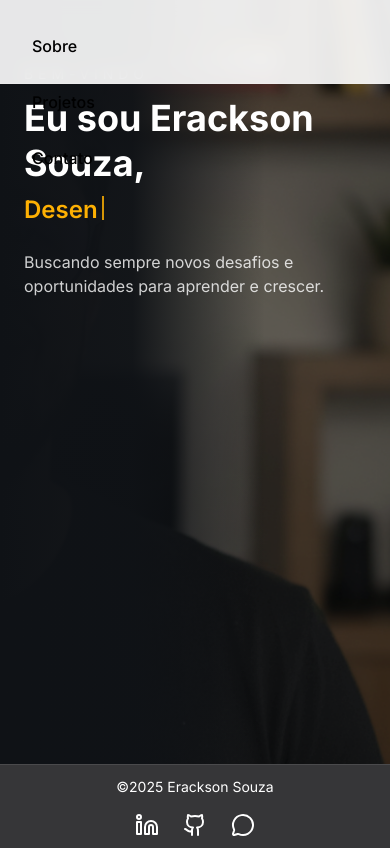
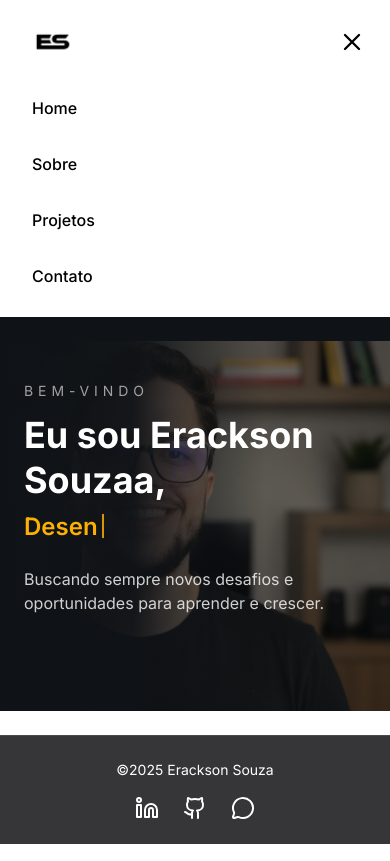
Before and after one commit to eracksonsouza/new-portfolio, a Next.js app: page /new-home in a window 390 px wide. Both pictures are taken after a click on the button "Toggle menu". Built offline with nearby package versions, Linux system fonts and the light colour scheme.

Commit message:
style: update layout and spacing in various components for improved aesthetics and responsiveness

```diff
--- a/src/app/(site)/contact/page.tsx
+++ b/src/app/(site)/contact/page.tsx
@@ -18,12 +18,6 @@ export const metadata: Metadata = {
       "Entre em contato com Erackson Souza para discutir projetos, oportunidades de colaboração ou tirar dúvidas sobre desenvolvimento web.",
     url: "https://erackson-souza.vercel.app/contact",
     type: "website",
-  },
-  twitter: {
-    card: "summary",
-    title: "Contato | Erackson Souza",
-    description:
-      "Entre em contato com Erackson Souza para discutir projetos e oportunidades.",
   },
   alternates: {
     canonical: "https://erackson-souza.vercel.app/contact",
--- a/src/app/(site)/new-home/page.tsx
+++ b/src/app/(site)/new-home/page.tsx
@@ -65,14 +65,14 @@ function Typewriter({
 
 export default function NewHome() {
   return (
-    <div className="relative min-h-[calc(100vh-5rem)] overflow-hidden bg-[#0f1216]">
+    <div className="relative min-h-70vh overflow-hidden bg-[#0f1216]">
       {/* Foto como background */}
-      <div className="absolute inset-0">
+      <div className="absolute inset-0 mt-6">
         <Image
           src={fotoHero}
           alt="Foto de Erackson Souza"
           fill
-          sizes="100vw"
+          sizes="80vw"
           priority
           className="object-cover opacity-60 md:opacity-90 select-none pointer-events-none"
           style={{ objectPosition: `${FOCAL_X}% ${FOCAL_Y}%` }}
@@ -88,7 +88,7 @@ export default function NewHome() {
             Bem-vindo
           </p>
           <h1 className="mt-3 text-4xl md:text-6xl leading-tight font-extrabold text-white">
-            Eu sou Erackson Souza,
+            Eu sou Erackson Souzaa,
             <br className="hidden md:block" />
             <span className="block mt-2 md:mt-4 text-2xl md:text-4xl font-semibold">
               <Typewriter
@@ -107,7 +107,6 @@ export default function NewHome() {
           </p>
 
           <div className="mt-8 flex flex-wrap gap-4">
-            {/* Espaço reservado para CTAs se desejar adicionar depois */}
           </div>
         </div>
       </section>
--- a/src/components/footer.tsx
+++ b/src/components/footer.tsx
@@ -11,9 +11,9 @@ const socialLinks = {
 
 const Footer = () => {
   return (
-    <footer className="h-[10vh] flex items-center justify-center bg-[#363638] border-t border-white/10 mt-auto">
+    <footer className="py-6 bg-[#363638] border-t border-white/10">
       <div className="container mx-auto px-4">
-        <div className="flex flex-col md:flex-row items-center justify-between py-6 gap-4">
+        <div className="flex flex-col md:flex-row items-center justify-between gap-4">
           <div className="text-white text-sm md:text-base">
             ©2025 Erackson Souza
           </div>
--- a/src/components/header.tsx
+++ b/src/components/header.tsx
@@ -19,9 +19,9 @@ const Header = () => {
   const toggleMenu = () => setIsMenuOpen(!isMenuOpen);
 
   return (
-    <header className="h-[10vh] flex items-center fixed top-0 left-0 right-0 z-50 bg-white/90 backdrop-blur-sm border-b border-white/10">
+    <header className="sticky top-0 left-0 right-0 z-50 bg-white backdrop-blur-sm border-b border-white/10">
       <div className="container mx-auto px-4">
-        <div className="flex items-center justify-between h-20">
+        <div className="flex items-center justify-between h-[10vh]">
           <Link href="/" className="relative h-12 w-auto">
             <Image
               src={logoES}
@@ -58,14 +58,14 @@ const Header = () => {
         </div>
 
         {isMenuOpen && (
-          <nav className="md:hidden pb-4">
+          <nav className="md:hidden pb-4 bg-white">
             <ul className="flex flex-col gap-2">
               {navLinks.map((link) => (
                 <li key={link.href}>
                   <Link
                     href={link.href}
                     onClick={() => setIsMenuOpen(false)}
-                    className="block text-black hover:text-[#fdb003] hover:bg-white/5 transition-all duration-300 font-medium py-3 px-4 rounded"
+                    className="block text-black hover:text-[#fdb003] hover:bg-gray-100 transition-all duration-300 font-medium py-3 px-4 rounded"
                   >
                     {link.label}
                   </Link>
--- a/src/components/hero-section.tsx
+++ b/src/components/hero-section.tsx
@@ -21,10 +21,10 @@ const HeroSection = ({
   ],
 }: HeroSectionProps) => {
   return (
-    <div className="relative bg-[#0a0a0a] shadow-2xl h-[90vh] flex justify-center items-center w-full">
+    <div className="relative bg-[#0a0a0a] shadow-2xl h-auto lg:h-[90vh] flex justify-center items-center w-full py-12 sm:py-16">
       <div className="absolute top-8 left-8 w-16 h-1 bg-[#fdb003]"></div>
 
-      <div className="container mx-auto flex flex-col lg:flex-row items-center justify-center gap-8 p-8 lg:p-12 h-full">
+      <div className="container mx-auto flex flex-col lg:flex-row items-center justify-center gap-10 p-6 sm:p-8 lg:p-12">
         <div className="flex-1 flex flex-col gap-6 max-w-2xl">
           <h1 className="text-3xl md:text-4xl lg:text-5xl font-bold text-white leading-tight">
             Opa, tudo bem?
@@ -55,11 +55,11 @@ const HeroSection = ({
           </div>
         </div>
 
-        <div className="relative flex-shrink-0">
+        <div className="relative flex-shrink-0 mt-6 lg:mt-0">
           <div className="relative w-64 h-64 md:w-80 md:h-80 lg:w-96 lg:h-96">
             <div className="absolute inset-0 rounded-full bg-gradient-to-br from-[#fdb003] to-[#e5a003] opacity-20 blur-xl"></div>
 
-            <div className="relative w-full h-full rounded-full overflow-hidden border-4 border-[#fdb003]/30 shadow-2xl">
+            <div className="relative mb-10 w-full h-full rounded-full overflow-hidden border-4 border-[#fdb003]/30 shadow-2xl">
               <Image
                 src="/assets/eu.png"
                 alt="Erackson Souza"
```
